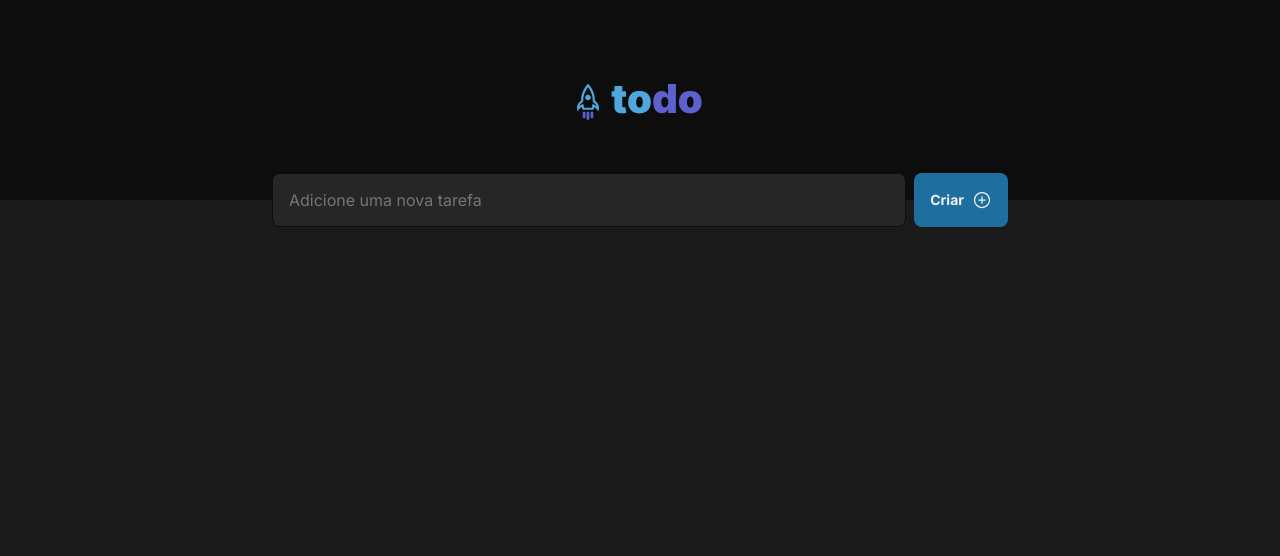
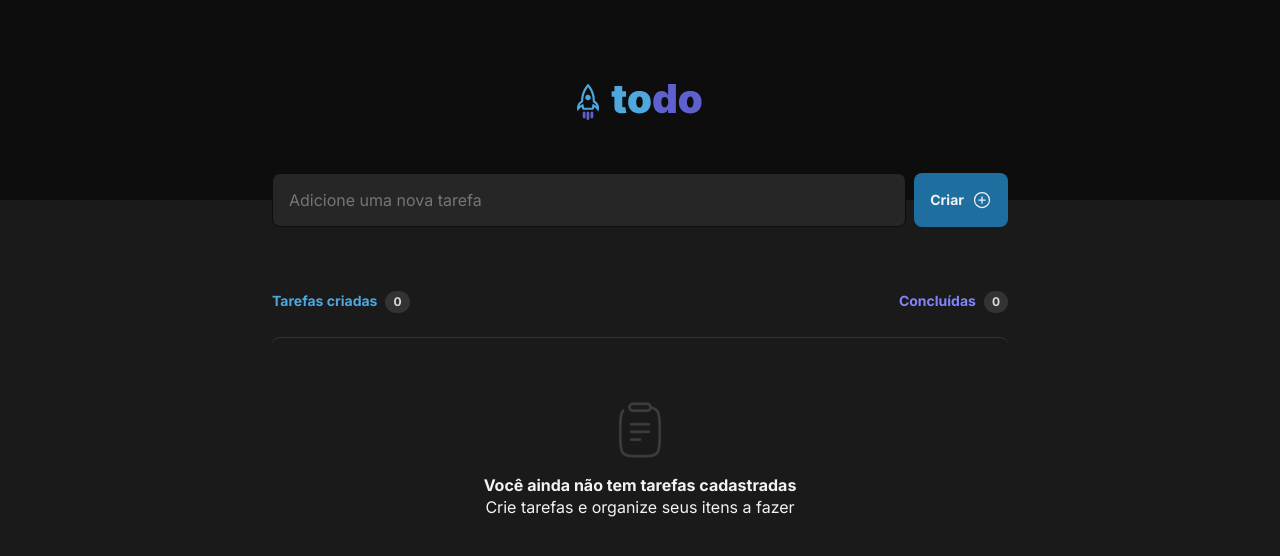
Before and after one commit to PabloXT14/Ignite-Todo, a React (Vite) app: page / in a window 1280 px wide. Shown: the top 556 px of the page. Built offline with nearby package versions, Linux system fonts and the light colour scheme.

Commit message:
feat: implemented warning container

```diff
--- a/index.html
+++ b/index.html
@@ -1,5 +1,5 @@
 <!DOCTYPE html>
-<html lang="en">
+<html lang="pt-br">
   <head>
     <link rel="preconnect" href="https://fonts.googleapis.com">
     <link rel="preconnect" href="https://fonts.gstatic.com" crossorigin>
--- a/src/components/TaskList/index.tsx
+++ b/src/components/TaskList/index.tsx
@@ -1,5 +1,7 @@
 import { PlusCircle } from 'phosphor-react';
 import { FormEvent } from 'react';
+import Clipboard from '../../assets/Clipboard.svg';
+
 import styles from './styles.module.css';
 
 export function TaskList() {
@@ -17,6 +19,27 @@ export function TaskList() {
                     Criar <PlusCircle size={20} />
                 </button>
             </form>
+
+            <div className={styles.tasksContainer}>
+                <div className={styles.tasksInfo}>
+                    <div className={styles.numberOfTasks}>
+                        Tarefas criadas<span className={styles.indicator}>0</span>
+                    </div>
+                    <div className={styles.numberOfTasksFinished}>
+                        Concluídas<span className={styles.indicator}>0</span>
+                    </div>
+                </div>
+
+                <div className={styles.warningContainer}>
+                    <img src={Clipboard} alt="Imagem de caderneta" />
+                    <strong>Você ainda não tem tarefas cadastradas</strong>
+                    <span>Crie tarefas e organize seus itens a fazer</span>
+                </div>
+
+                <div className={styles.listTasks}>
+
+                </div>
+            </div>
         </div>
     )
 }
--- a/src/components/TaskList/styles.module.css
+++ b/src/components/TaskList/styles.module.css
@@ -8,11 +8,14 @@
     top: 10.8rem;
 }
 
+/* ===== FORM ===== */
+
 .form {
     width: 100%;
     height: 3.375rem;
     display: flex;
     gap: 0.5rem;
+    margin-bottom: 4rem;
 }
 
 .form input[type="text"] {
@@ -50,3 +53,89 @@
 .form button[type="submit"]:hover {
     background: var(--blue-500);
 }
+
+/* ===== TASKS CONTAINER ====== */
+.tasksContainer {
+    width: 100%;
+}
+
+.tasksInfo {
+    display: flex;
+    flex-wrap: wrap;
+    align-items: center;
+    justify-content: space-between;
+    margin-bottom: 1.5rem;
+}
+
+.tasksInfo .numberOfTasks, .tasksInfo .numberOfTasksFinished {
+    font-size: 0.875rem;/*14*/
+    font-weight: 700;
+    line-height: 1.4;
+
+    display: flex;
+    gap: 0.5rem;
+}
+
+.numberOfTasks {
+    color: var(--blue-500);
+}
+
+.numberOfTasksFinished {
+    color: var(--purple-500);
+}
+
+.tasksInfo .indicator {
+    display: block;
+
+    font-size: 0.75rem;
+    font-weight: 700;
+    line-height: 1.5;
+
+    color: var(--gray-200);
+    background: var(--gray-400);
+    padding: 2px 8px;
+    border-radius: 999px;
+}
+
+.warningContainer {
+    display: flex;
+    flex-direction: column;
+    align-items: center;
+    padding: 4rem 1.5rem;
+    border-top: 1px solid var(--gray-400);
+    border-radius: 8px;
+
+    font-size: 1rem;
+    line-height: 1.4;
+    text-align: center;
+}
+
+.warningContainer img {
+    margin-bottom: 1rem;
+}
+
+.warningContainer strong {
+    font-weight: 700;
+}
+
+.warningContainer span {
+    font-weight: normal;
+}
+
+.listTasks {
+
+}
+
+/* ===== RESPONSIVIDADE ===== */
+
+@media (max-width: 760px) {
+    .container {
+        padding: 0 1rem;
+    }
+}
+
+@media (max-width: 400px) {
+    .form {
+        flex-direction: column;
+    }
+}
```
Also changed, not shown: src/assets/Clipboard.svg (added).
